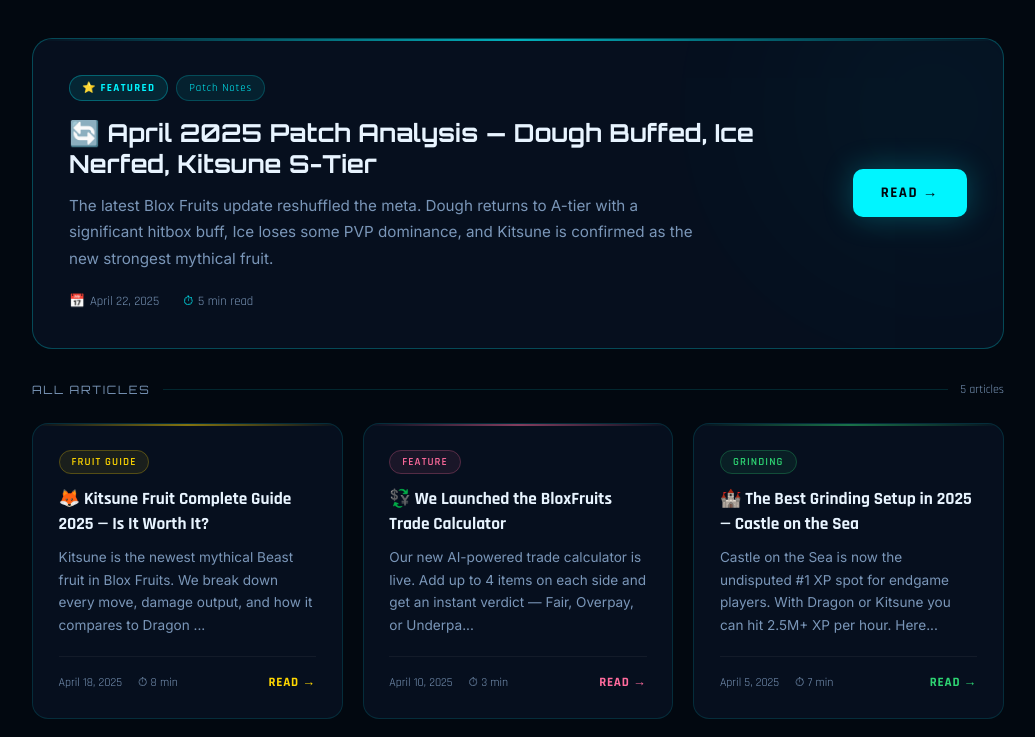
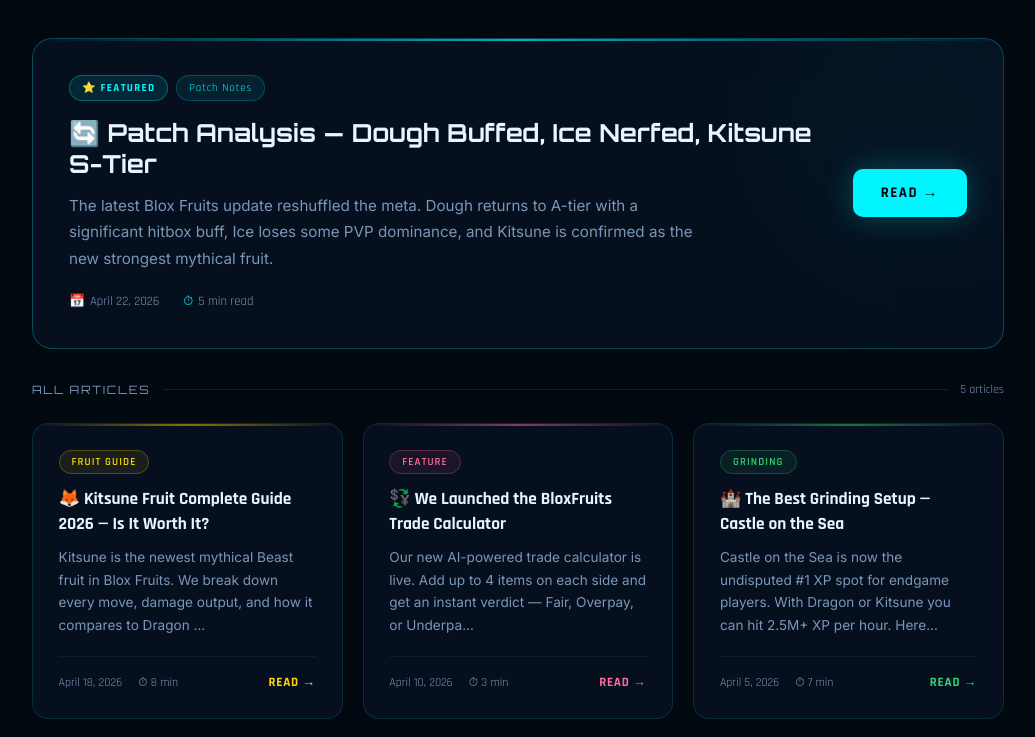
Before and after one commit to fhardi95/bloxfruitsai, a Next.js app: page /blog in a window 1280 px wide. Shown: the part 431-1168 px from the top of the page, without its empty margins (122-1157 px from the left). Built offline with nearby package versions, Linux system fonts and the light colour scheme.

Commit message:
Add files via upload

```diff
--- a/app/blog/BlogClient.tsx
+++ b/app/blog/BlogClient.tsx
@@ -4,10 +4,10 @@ import Link from "next/link";
 
 const POSTS = [
   {
-    slug: "april-2025-patch-analysis",
-    title: "April 2025 Patch Analysis — Dough Buffed, Ice Nerfed, Kitsune S-Tier",
+    slug: "patch-analysis",
+    title: "Patch Analysis — Dough Buffed, Ice Nerfed, Kitsune S-Tier",
     excerpt: "The latest Blox Fruits update reshuffled the meta. Dough returns to A-tier with a significant hitbox buff, Ice loses some PVP dominance, and Kitsune is confirmed as the new strongest mythical fruit.",
-    date: "April 22, 2025",
+    date: "April 22, 2026",
     category: "Patch Notes",
     categoryColor: "#00f5ff",
     categoryBg: "rgba(0,245,255,0.08)",
@@ -18,9 +18,9 @@ const POSTS = [
   },
   {
     slug: "kitsune-complete-guide",
-    title: "Kitsune Fruit Complete Guide 2025 — Is It Worth It?",
+    title: "Kitsune Fruit Complete Guide 2026 — Is It Worth It?",
     excerpt: "Kitsune is the newest mythical Beast fruit in Blox Fruits. We break down every move, damage output, and how it compares to Dragon and Leopard in both PVP and PVE.",
-    date: "April 18, 2025",
+    date: "April 18, 2026",
     category: "Fruit Guide",
     categoryColor: "#ffd700",
     categoryBg: "rgba(255,215,0,0.08)",
@@ -33,7 +33,7 @@ const POSTS = [
     slug: "trade-calculator-launch",
     title: "We Launched the BloxFruits Trade Calculator",
     excerpt: "Our new AI-powered trade calculator is live. Add up to 4 items on each side and get an instant verdict — Fair, Overpay, or Underpay. Never get scammed on a trade again.",
-    date: "April 10, 2025",
+    date: "April 10, 2026",
     category: "Feature",
     categoryColor: "#ff6b9d",
     categoryBg: "rgba(255,107,157,0.08)",
@@ -43,10 +43,10 @@ const POSTS = [
     featured: false,
   },
   {
-    slug: "best-grinding-setup-2025",
-    title: "The Best Grinding Setup in 2025 — Castle on the Sea",
+    slug: "best-grinding-setup",
+    title: "The Best Grinding Setup — Castle on the Sea",
     excerpt: "Castle on the Sea is now the undisputed #1 XP spot for endgame players. With Dragon or Kitsune you can hit 2.5M+ XP per hour. Here's the complete route breakdown.",
-    date: "April 5, 2025",
+    date: "April 5, 2026",
     category: "Grinding",
     categoryColor: "#2ed573",
     categoryBg: "rgba(46,213,115,0.08)",
@@ -57,9 +57,9 @@ const POSTS = [
   },
   {
     slug: "race-v4-tier-list",
-    title: "Race V4 Tier List — Which Race is Best in 2025?",
+    title: "Race V4 Tier List — Which Race is Best ?",
     excerpt: "With all six races now having V4 awakenings available, we rank every race based on PVP impact, PVE utility, and which fruit builds they pair best with.",
-    date: "March 28, 2025",
+    date: "March 28, 2026",
     category: "Race Guide",
     categoryColor: "#a855f7",
     categoryBg: "rgba(168,85,247,0.08)",
@@ -72,7 +72,7 @@ const POSTS = [
     slug: "blox-fruits-trading-tips",
     title: "10 Trading Tips Every Blox Fruits Player Should Know",
     excerpt: "Trading is one of the most complex parts of Blox Fruits. These 10 tips — from understanding demand vs value to knowing when to hold vs sell — will make you a better trader immediately.",
-    date: "March 20, 2025",
+    date: "March 20, 2026",
     category: "Trading",
     categoryColor: "#ffa502",
     categoryBg: "rgba(255,165,2,0.08)",
@@ -124,7 +124,7 @@ export default function BlogClient() {
             </div>
             {/* Stats */}
             <div style={{ display: "flex", gap: "2rem" }}>
-              {[{ num: "6", label: "Articles" }, { num: "Apr 2025", label: "Latest" }].map(s => (
+              {[{ num: "6", label: "Articles" }, { num: "Apr 2026", label: "Latest" }].map(s => (
                 <div key={s.label} style={{ textAlign: "center" }}>
                   <div style={{ fontFamily: "'Orbitron',monospace", fontSize: "1.4rem", fontWeight: 700, color: "#00f5ff" }}>{s.num}</div>
                   <div style={{ fontSize: "0.72rem", color: "#7a96b8", textTransform: "uppercase", letterSpacing: "0.1em" }}>{s.label}</div>
```
